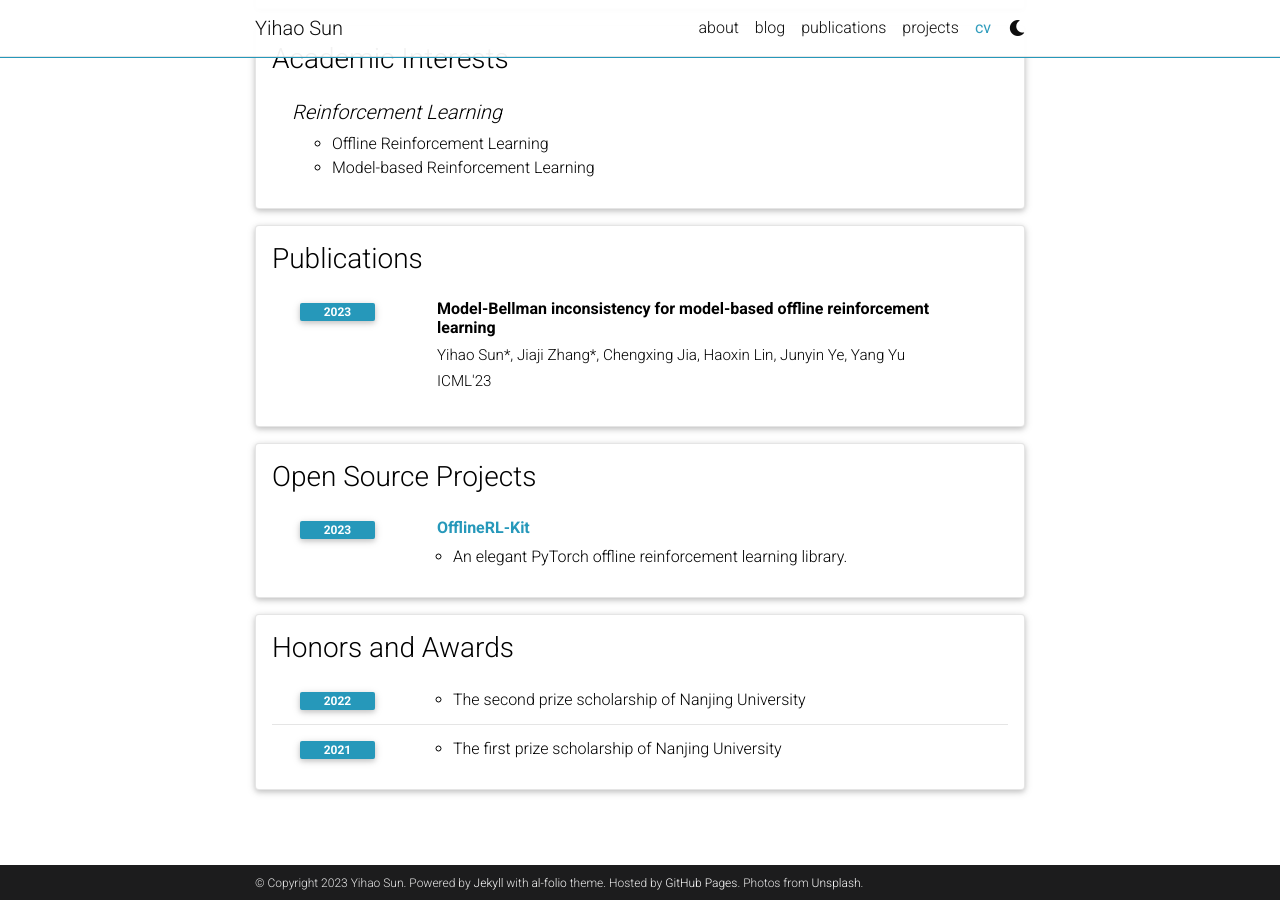
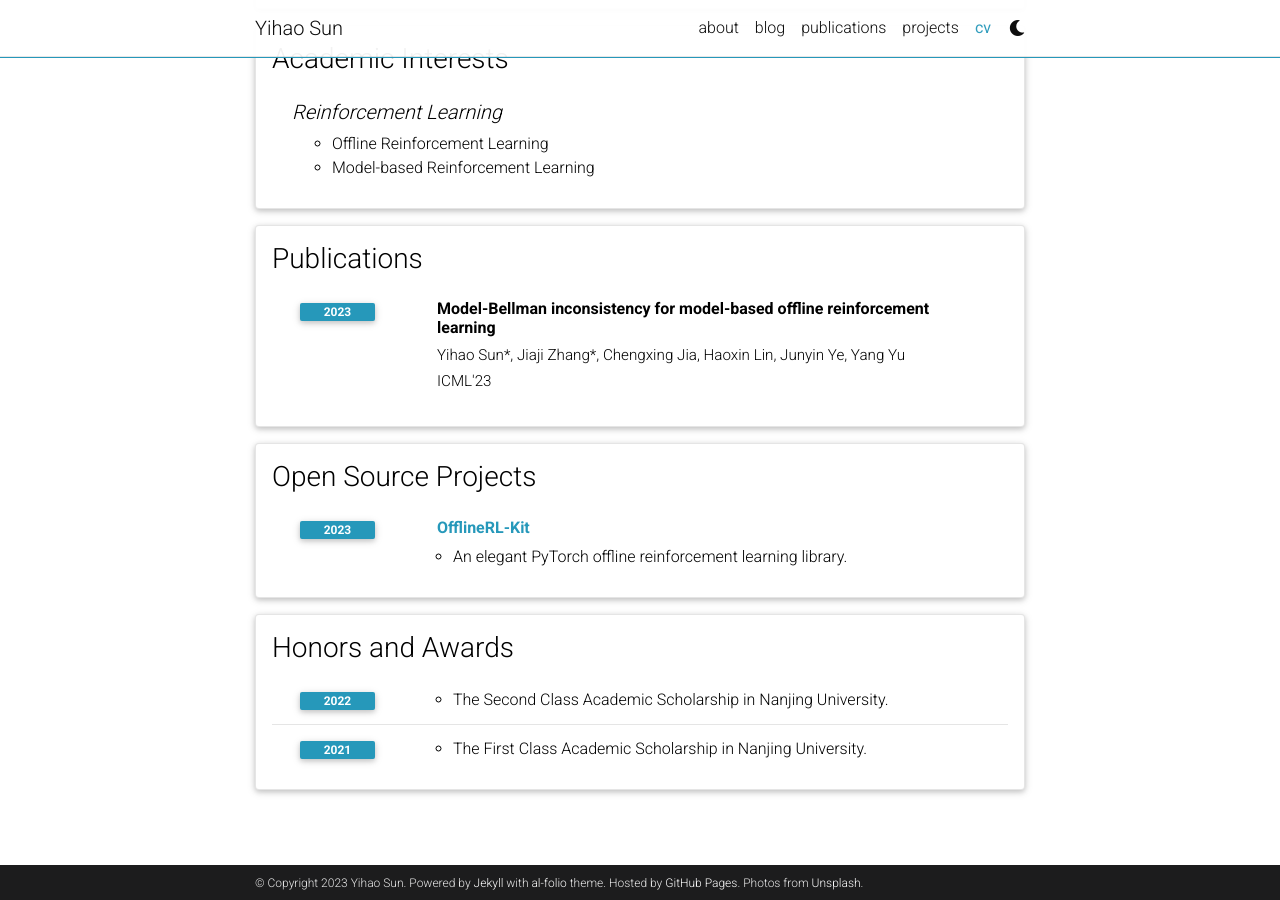
Before and after one commit to yihaosun1124/yihaosun1124.github.io, a Jekyll site: the page built from _pages/cv.md, in a window 1280 px wide and 900 px high, scrolled down 659 px. Built offline with Jekyll 4.4.1, drawn with Linux system fonts in a browser that asks for light colours; comment, search, counter and statistics services are not loaded; a style sheet for code colours, icons or effects is not loaded; some of the changed text lies outside the part shown.

Commit message:
docs: update docs

```diff
--- a/_data/cv.yml
+++ b/_data/cv.yml
@@ -4,7 +4,7 @@
     - name: Full Name
       value: Yihao Sun
     - name: Date of Birth
-      value: 24th November 1999
+      value: November 24th 1999
 
 - title: Education
   type: time_table
@@ -50,7 +50,7 @@
   contents:
     - year: 2022
       items:
-        - The second prize scholarship of Nanjing University
+        - The Second Class Academic Scholarship in Nanjing University.
     - year: 2021
       items:
-        - The first prize scholarship of Nanjing University
+        - The First Class Academic Scholarship in Nanjing University.
--- a/_layouts/about.html
+++ b/_layouts/about.html
@@ -52,7 +52,8 @@
   <br><br>
 
   <h4>Correspondence</h4><br>
-  <p>Laboratory: Computer Science Building, Xianlin Campus of Nanjing University</p>
+  <p>Email: sunyh@lamda.nju.edu.cn<p>
+  <p>Laboratory: Shaoyifu Building, Xianlin Campus of Nanjing University</p>
   Address: National Key Laboratory for Novel Software Technology, Nanjing University, Xianlin Campus Mailbox 603, 163 Xianlin Avenue, Qixia District, Nanjing 210023, China. <br>
   南京市栖霞区仙林大道163号, 南京大学仙林校区603信箱, 软件新技术国家重点实验室, 210023.<br><br>
 
```
Also changed, not shown: _pages/about.md (+3 -1 lines).
